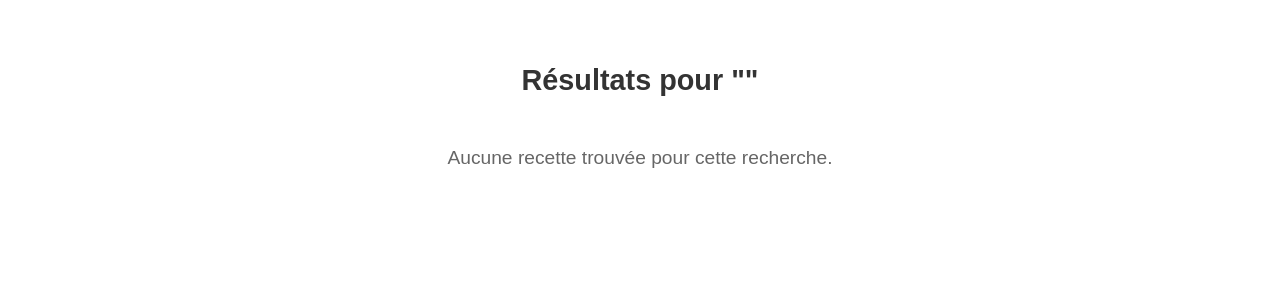
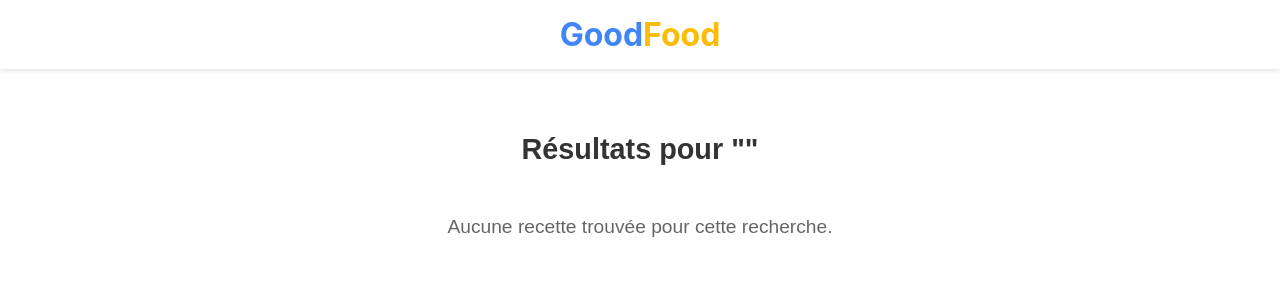
Before and after one commit to geoffrey-carpentier/autocompletion, a React (Create React App) app: page /search in a window 1280 px wide. Shown: the top 300 px of the page. Built offline with nearby package versions, Linux system fonts and the light colour scheme.

Commit message:
Reprise de la structure de l'application : - ajout d'un composant header + styles ; amélioration des composants RecipeDetail et SearchResults avec la gestion des erreurs et des états de chargement.

```diff
--- a/src/App.js
+++ b/src/App.js
@@ -1,34 +1,9 @@
-/*
-// import logo from './logo.svg';
-// import './App.css';
-
-// function App() {
-//   return (
-//     <div className="App">
-//       <header className="App-header">
-//         <img src={logo} className="App-logo" alt="logo" />
-//         <p>
-//           Edit <code>src/App.js</code> and save to reload.
-//         </p>
-//         <a
-//           className="App-link"
-//           href="https://reactjs.org"
-//           target="_blank"
-//           rel="noopener noreferrer"
-//         >
-//           Learn React
-//         </a>
-//       </header>
-//     </div>
-//   );
-// }
-
-// export default App;            */
-
 import React from 'react';
 import { BrowserRouter, Routes, Route } from 'react-router-dom';
 import './App.css';
 
+// Importation du Header
+import Header from './components/Header';
 // Importation de nos pages
 import Home from './pages/Home';
 import SearchResults from './pages/SearchResults';
@@ -39,6 +14,9 @@ function App() {
     // BrowserRouter englobe toute l'application pour activer le routage
     <BrowserRouter>
       <div className="App">
+        {/* Header global (masqué sur la page d'accueil) */}
+        <Header />
+
         {/* Routes agit comme un "switch" : il affiche le premier composant qui correspond à l'URL */}
         <Routes>
           {/* Route pour la page d'accueil (chemin racine "/") */}
--- a/src/components/Header.css
+++ b/src/components/Header.css
@@ -0,0 +1,25 @@
+.app-header {
+  background: white;
+  box-shadow: 0 2px 4px rgba(0, 0, 0, 0.1);
+  padding: 15px 30px;
+  position: sticky;
+  top: 0;
+  z-index: 100;
+}
+
+.logo-link {
+  text-decoration: none;
+  display: inline-block;
+}
+
+.header-title {
+  font-size: 2rem;
+  margin: 0;
+}
+
+.header-title .blue {
+  color: #4285f4;
+}
+.header-title .orange {
+  color: #fbbc05;
+}
--- a/src/components/Header.js
+++ b/src/components/Header.js
@@ -0,0 +1,21 @@
+import React from 'react';
+import { Link, useLocation } from 'react-router-dom';
+import './Header.css';
+
+export default function Header() {
+  const location = useLocation();
+  const isHomePage = location.pathname === '/';
+
+  // Ne pas afficher le header sur la page d'accueil
+  if (isHomePage) return null;
+
+  return (
+    <header className="app-header">
+      <Link to="/" className="logo-link">
+        <h1 className="header-title">
+          <span className="blue">Good</span><span className="orange">Food</span>
+        </h1>
+      </Link>
+    </header>
+  );
+}
--- a/src/pages/RecipeDetail.js
+++ b/src/pages/RecipeDetail.js
@@ -1,17 +1,3 @@
-/*
-// import React from 'react';
-// import './RecipeDetail.css';
-
-// // Composant de la Page de Détails d'une recette (RecipeDetail)
-// export default function RecipeDetail() {
-//   return (
-//     <div className="recipe-detail">
-//       <h1>Détails de la recette</h1>
-//       <p>Les instructions, ingrédients et détails seront ici.</p>
-//     </div>
-//   );
-// }
-*/
 //! Composant de la Page de Détails d'une recette
 
 import React, { useState, useEffect } from 'react';
@@ -24,7 +10,7 @@ export default function RecipeDetail() {
 
   const [recipe, setRecipe] = useState(null); // État pour stocker les détails de la recette
   const [loading, setLoading] = useState(true); // État pour la gestion du chargement
-
+  const [error, setError] = useState(null); // État pour la gestion des erreurs
   // Fonction utilitaire pour récupérer les ingrédients et mesures
   const getIngredients = (meal) => {
     const ingredients = [];
@@ -37,7 +23,7 @@ export default function RecipeDetail() {
       if (ingredient && ingredient.trim()) {
         ingredients.push({
           name: ingredient,
-          measure: measure
+          measure: measure || ''
         });
       }
     }
@@ -46,15 +32,28 @@ export default function RecipeDetail() {
 
   useEffect(() => {
     const fetchRecipeDetail = async () => {
+      setLoading(true);
+      setError(null);
+
       try {
-        const response = await fetch(`https://www.themealdb.com/api/json/v1/1/lookup.php?i=${id}`);
+        const response = await fetch(
+          `https://www.themealdb.com/api/json/v1/1/lookup.php?i=${id}`
+        );
+
+        if (!response.ok) {
+          throw new Error('Erreur réseau');
+        }
+
         const data = await response.json();
 
         if (data.meals) {
-          setRecipe(data.meals[0]); // L'API renvoie un tableau, on prend le premier élément
+          setRecipe(data.meals[0]);// L'API renvoie un tableau, on prend le premier élément
+        } else {
+          setError('Recette introuvable');
         }
-      } catch (error) {
-        console.error("Erreur de chargement:", error);
+      } catch (err) {
+        console.error("Erreur de chargement:", err);
+        setError("Erreur lors du chargement de la recette");
       } finally {
         setLoading(false);
       }
@@ -63,7 +62,8 @@ export default function RecipeDetail() {
     fetchRecipeDetail();
   }, [id]);
 
-  if (loading) return <div className="loader">Chargement des détails...</div>;
+  if (loading) return <div className="loader" role="status">Chargement des détails...</div>;
+  if (error) return <div className="error" role="alert">{error}</div>;
   if (!recipe) return <div className="error">Recette introuvable.</div>;
 
   const ingredients = getIngredients(recipe);
@@ -71,7 +71,11 @@ export default function RecipeDetail() {
   return (
     <div className="detail-container">
       {/* Bouton retour */}
-      <button onClick={() => navigate(-1)} className="back-btn">
+      <button
+        onClick={() => navigate(-1)}
+        className="back-btn"
+        aria-label="Retour à la page précédente"
+      >
         ← Retour aux résultats
       </button>
 
--- a/src/pages/SearchResults.js
+++ b/src/pages/SearchResults.js
@@ -1,5 +1,5 @@
-import React, { useState, useEffect } from 'react';
-import { useSearchParams, Link } from 'react-router-dom'
+import React, { useState, useEffect, useCallback } from 'react';
+import { useSearchParams, Link } from 'react-router-dom';
 import './SearchResults.css';
 
 // Composant de la Page de Résultats (SearchResults)
@@ -13,19 +13,25 @@ export default function SearchResults() {
   const [loading, setLoading] = useState(false);  // Gère l'affichage du chargement
   const [error, setError] = useState(null);       // Gère les erreurs éventuelles
 
-  // 3. useEffect : Se déclenche pour lancer la recherche à chaque changement de 'query'
-  useEffect(() => {
+  // Utilisation de useCallback pour mémoriser la fonction
+  const fetchRecipes = useCallback(async () => {
     // Si aucune requête, alors on ne fait rien
     if (!query) return;
 
-    const fetchRecipes = async () => {
     setLoading(true); // Début du chargement
     setError(null);   // Reset des erreurs
 
     try {
       // Appel à l'API TheMealDB
-        const response = await fetch(`https://www.themealdb.com/api/json/v1/1/search.php?s=${query}`);
-        const data = await response.json();
+      const response = await fetch(
+        `https://www.themealdb.com/api/json/v1/1/search.php?s=${query}`
+      );
+
+      if (!response.ok) {
+        throw new Error('Erreur réseau');
+      }
+
+      const data = await response.json(); //
 
       // L'API renvoie "meals": null si rien n'est trouvé, on gère ce cas avec || []
       setRecipes(data.meals || []);
@@ -35,10 +41,12 @@ export default function SearchResults() {
     } finally {
       setLoading(false); // Fin du chargement (succès ou échec)
     }
-    };
+  }, [query]);
 
+  // 3. useEffect : Se déclenche pour lancer la recherche à chaque changement de 'query'
+  useEffect(() => {
     fetchRecipes();
-  }, [query]); // Dépendance : l'effet se relance si 'query' change
+  }, [fetchRecipes]); // Dépendance : l'effet se relance si 'query' change
 
   return (
     <div className="search-results-container">
@@ -47,10 +55,10 @@ export default function SearchResults() {
       </h2>
 
       {/* Affichage conditionnel : Chargement */}
-      {loading && <div className="loader">Chargement des recettes...</div>}
+      {loading && <div className="loader" role="status" aria-live="polite">Chargement des recettes...</div>}
 
       {/* Affichage conditionnel : Erreur */}
-      {error && <div className="error-message">{error}</div>}
+      {error && <div className="error-message" role="alert">{error}</div>}
 
       {/* Affichage conditionnel : Pas de résultats */}
       {!loading && !error && recipes.length === 0 && (
@@ -61,9 +69,18 @@ export default function SearchResults() {
       <div className="recipes-grid">
         {recipes.map((meal) => (
           // Link: permet de cliquer sur une carte pour aller vers les détails de la recette
-          <Link to={`/recipe/${meal.idMeal}`} key={meal.idMeal} className="recipe-card">
+          <Link
+            to={`/recipe/${meal.idMeal}`}
+            key={meal.idMeal}
+            className="recipe-card"
+            aria-label={`Voir la recette ${meal.strMeal}`}
+          >
             <div className="card-image-container">
-              <img src={meal.strMealThumb} alt={meal.strMeal} loading="lazy" />
+              <img
+                src={meal.strMealThumb}
+                alt={meal.strMeal}
+                loading="lazy"
+              />
             </div>
             <div className="card-info">
               <h3>{meal.strMeal}</h3>
@@ -75,15 +92,3 @@ export default function SearchResults() {
     </div>
   );
 }
-
-
-
-/*
-//   return (
-//     <div className="search-results">
-//       <h1>Résultats de recherche</h1>
-//       <p>La liste des recettes s'affichera ici.</p>
-//     </div>
-//   );
-// }
-*/
```
Also changed, not shown: src/components/SearchBar.js (line endings or trailing spaces). Lines whose indentation alone changed are shown as unchanged.
